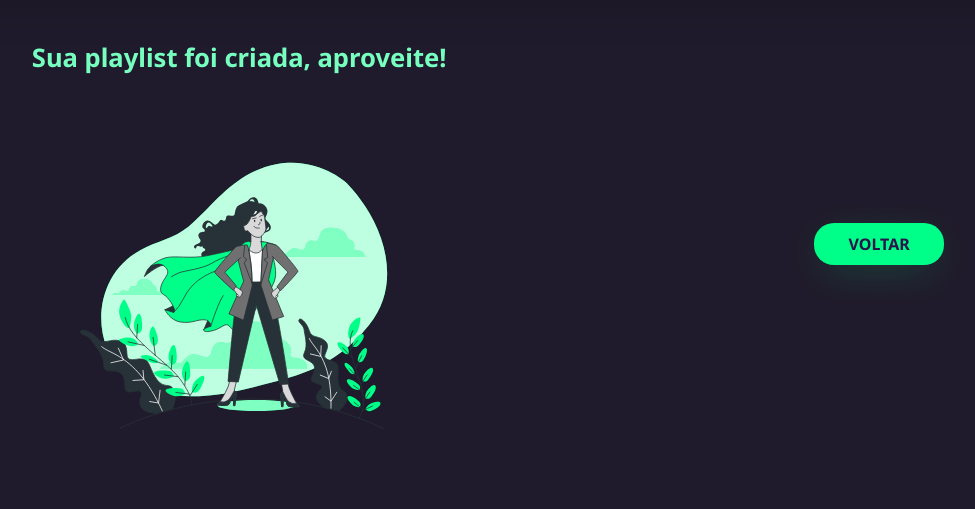
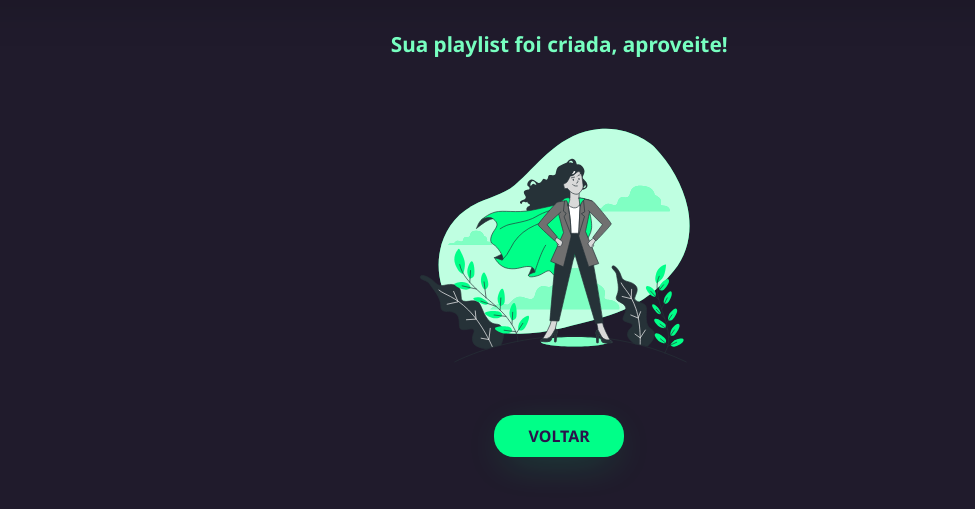
Before and after one commit to nuzael/allplaylists, a Flask app: template templates/playlist-created.html in a window 1280 px wide. Shown: the part 48-557 px from the top of the page, without its empty margins (68-1043 px from the left). Run offline with Flask 2, Linux system fonts and the light colour scheme; the template is opened without the code that fills it, so the values that code supplies are empty.

Commit message:
ajustes nas paginas

```diff
--- a/static/css/style.css
+++ b/static/css/style.css
@@ -57,7 +57,7 @@ nav > a {
 }
 
 .main-playlists .input-playlist {
-    width: 220px;
+    width: 100%;
     padding: 2px;
     text-align: center;
     justify-content: center;
@@ -69,37 +69,21 @@ nav > a {
     display: flex;
     justify-content: center;
     align-items: center;
-}
-
-.left-success {
-    width: 50vw;
-    display: flex;
-    justify-content: center;
-    align-items: center;
     flex-direction: column;
 }
 
-.left-success > h1 {
-    font-size: 2vw;
-    padding: 10px;
+.success > h1 {
+    font-size: 130%;
     margin-top: 30px;
     color: #77ffc0;
 }
 
-.left-success-image {
-    width: 30vw;
+.success-image {
+    width: 100%;
     padding-top: 20px;
 }
 
-.right-success {
-    width: 50vw;
-    display: flex;
-    justify-content: center;
-    align-items: center;
-    flex-direction: column;
-}
-
-.right-success > a {
+.success > a {
     background: #00ff88;
     color: #2b134b;
     border-radius: 20px;
@@ -111,6 +95,7 @@ nav > a {
     text-decoration: none;
     font-weight: 800;
     box-shadow: 0px 10px 40px -12px #00ff8052;
+    margin-bottom: 10px;
 }
 
 .main-playlists > form > button {
--- a/templates/playlist-created.html
+++ b/templates/playlist-created.html
@@ -8,13 +8,9 @@
 {% block main %}
     <main class="main-playlists">
         <div class="success">
-            <div class="left-success">
-                <h1>Sua playlist foi criada, aproveite!</h1>
-                <img class="left-success-image" src="/static/img/success.svg" alt="success">
-            </div>
-            <div class="right-success">
-                <a href="{{ url_for('playlists') }}">Voltar</a>
-            </div>
+            <h1>Sua playlist foi criada, aproveite!</h1>
+            <img class="success-image" src="/static/img/success.svg" alt="success">
+            <a href="{{ url_for('playlists') }}">Voltar</a>
         </div>
     </main>
 {% endblock %}
--- a/templates/playlists.html
+++ b/templates/playlists.html
@@ -16,7 +16,7 @@
             {% endfor %}
             <br>
             <br>
-            <input class="input-playlist" type="text" name="playlist_name" required placeholder="Nome da playlist que será criada">
+            <input class="input-playlist" type="text" name="playlist_name" required placeholder="Nome da playlist a ser criada">
             <br>
             <button type="submit">Confirmar</button>
         </form>
```
